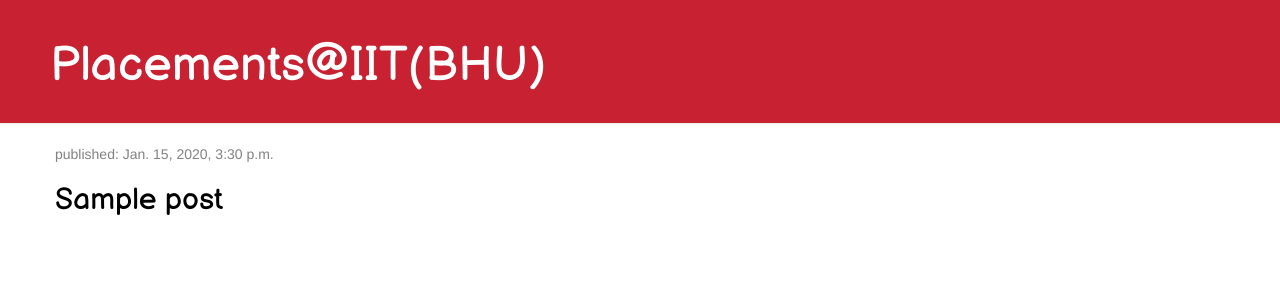
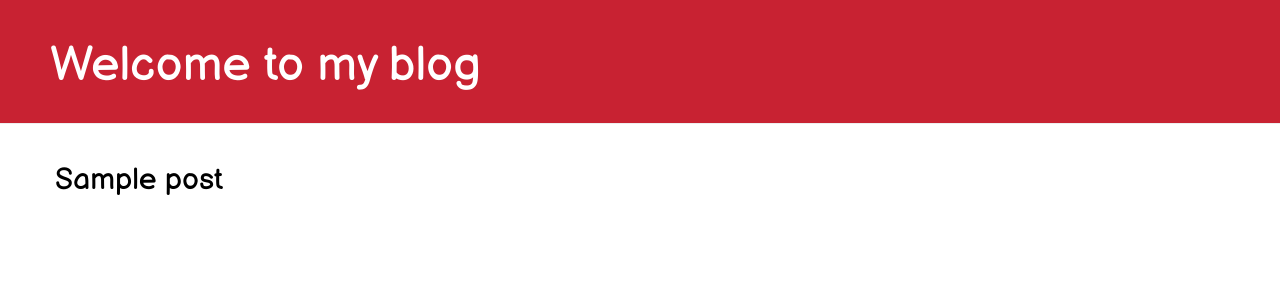
Before and after one commit to vishalnaik2000/my-first-blog, a Django app: page / in a window 1280 px wide. Shown: the top 300 px of the page. Run offline with Django 3.2, Linux system fonts and the light colour scheme; tables that the repository leaves empty hold one stand-in row (values such as "Sample post"); some libraries are stand-ins or nearby versions.

Commit message:
adding for personal blog

```diff
--- a/blog/templates/blog/base.html
+++ b/blog/templates/blog/base.html
@@ -9,7 +9,7 @@
     </head>
     <body>
         <div class="page-header">
-            <h1><a href="/">Placements@IIT(BHU)</a></h1>
+            <h1><a href="/">Welcome to my blog</a></h1>
         </div>
         <div class="content container">
             <div class="row">
--- a/blog/templates/blog/post_list.html
+++ b/blog/templates/blog/post_list.html
@@ -3,7 +3,7 @@
                     {% for post in posts %}
                         <div class="post">
                             <div class="date">
-                                <p>published: {{ post.published_date }}</p>
+
                             </div>
                             <h2><a href="{% url 'post_detail' pk=post.pk %}">{{ post.title }}</a></h2>
 
```
